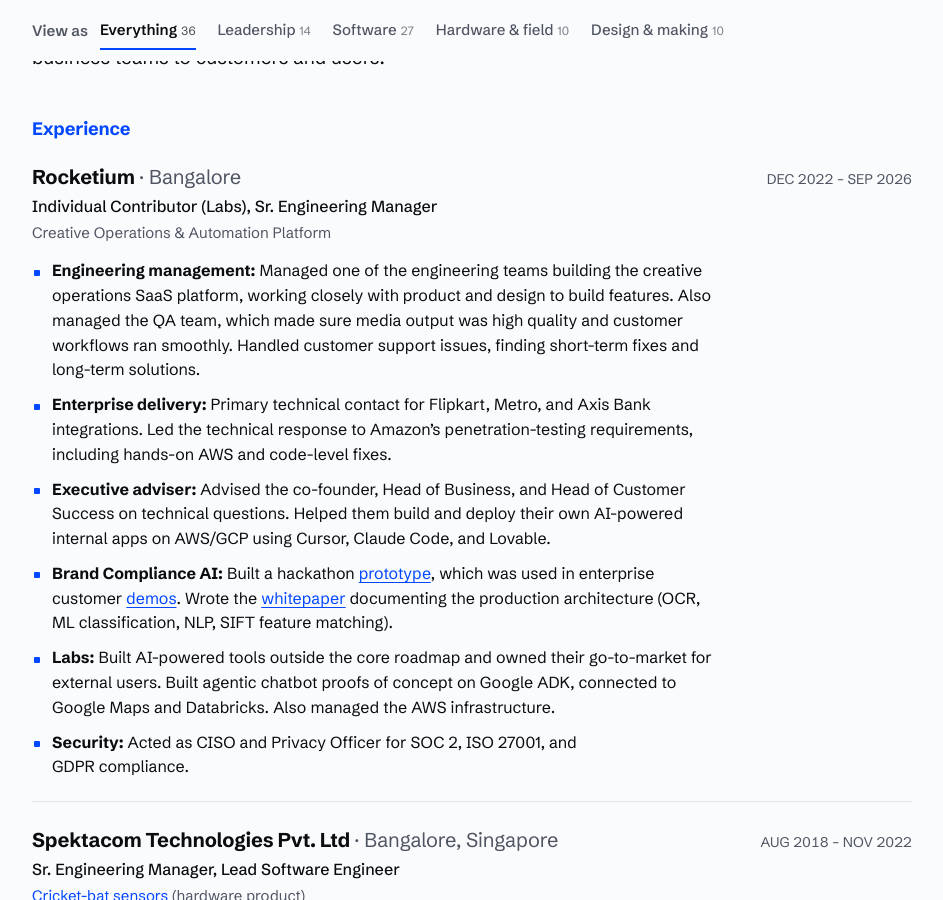
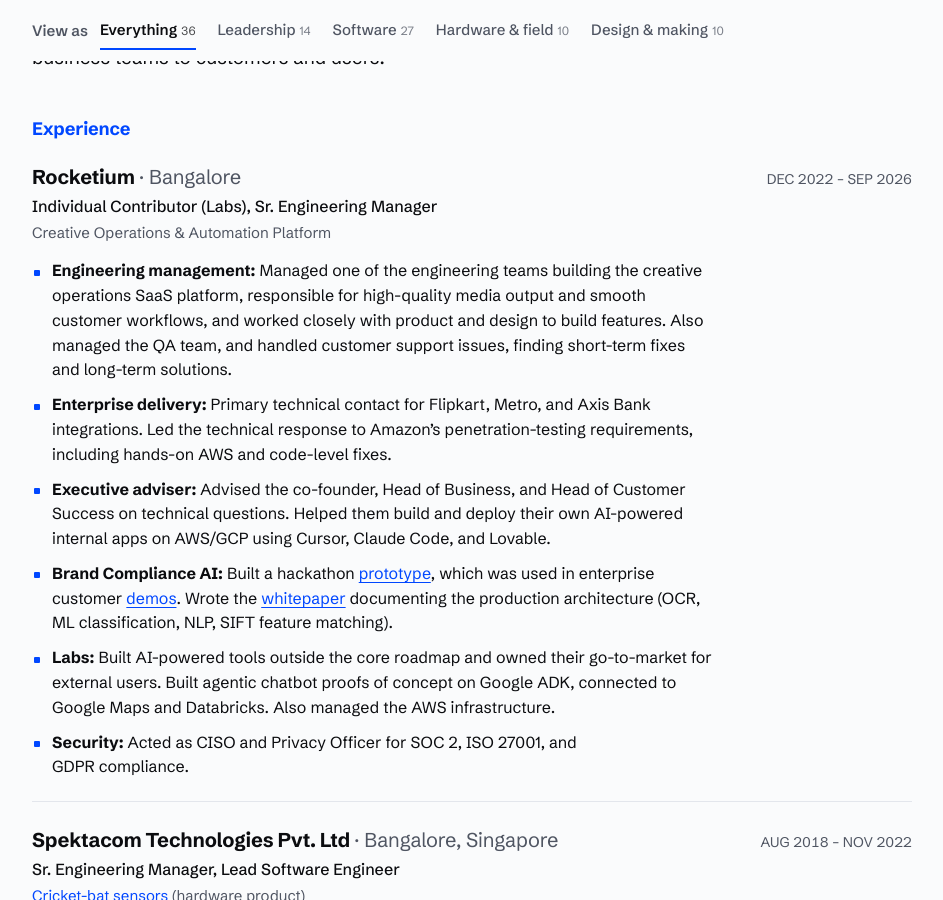
Before and after one commit to and/and.github.io, a Jekyll site: the page resume/index.html, which Jekyll copies as it is, in a window 1280 px wide and 900 px high, scrolled down 403 px. Shown: the whole window, without its empty margins (168-1111 px from the left). Built offline with Jekyll 4.4.1, drawn with Linux system fonts in a browser that asks for light colours.

Commit message:
Resume: media output and workflows belong to the engineering team, not QA
Co-Authored-By: Claude Opus 5.5 <noreply@anthropic.com>
Claude-Session: https://claude.ai/code/session_01MuwebNEXBFxCrvNjpbsvNM

```diff
--- a/resume/index.html
+++ b/resume/index.html
@@ -255,7 +255,7 @@ a:hover { text-decoration-thickness: 2px; }
           <p class="dates">DEC 2022 – SEP 2026</p>
         </div>
         <ul class="pts">
-          <li data-v="lead sw"><b>Engineering management:</b> Managed one of the engineering teams building the creative operations SaaS platform, working closely with product and design to build features. Also managed the QA team, which made sure media output was high quality and customer workflows ran smoothly. Handled customer support issues, finding short-term fixes and long-term solutions.</li>
+          <li data-v="lead sw"><b>Engineering management:</b> Managed one of the engineering teams building the creative operations SaaS platform, responsible for high-quality media output and smooth customer workflows, and worked closely with product and design to build features. Also managed the QA team, and handled customer support issues, finding short-term fixes and long-term solutions.</li>
           <li data-v="lead sw"><b>Enterprise delivery:</b> Primary technical contact for Flipkart, Metro, and Axis Bank integrations. Led the technical response to Amazon’s penetration-testing requirements, including hands-on AWS and code-level fixes.</li>
           <li data-v="lead sw"><b>Executive adviser:</b> Advised the co-founder, Head of Business, and Head of Customer Success on technical questions. Helped them build and deploy their own AI-powered internal apps on AWS/GCP using Cursor, Claude Code, and Lovable.</li>
           <li data-v="lead sw"><b>Brand Compliance AI:</b> Built a hackathon <a href="https://compliance.rocketiumlabs.com/?platform=default" target="_blank" rel="noopener">prototype</a>, which was used in enterprise customer <a href="https://www.linkedin.com/posts/satejs_sharing-something-cool-that-most-folks-do-ugcPost-7398822516238016512-QJTD/" target="_blank" rel="noopener">demos</a>. Wrote the <a href="https://rocketium.ai/academy/all/how-rocketium-achieves-90-brand-compliance-accuracy" target="_blank" rel="noopener">whitepaper</a> documenting the production architecture (OCR, ML classification, NLP, SIFT feature matching).</li>
```
